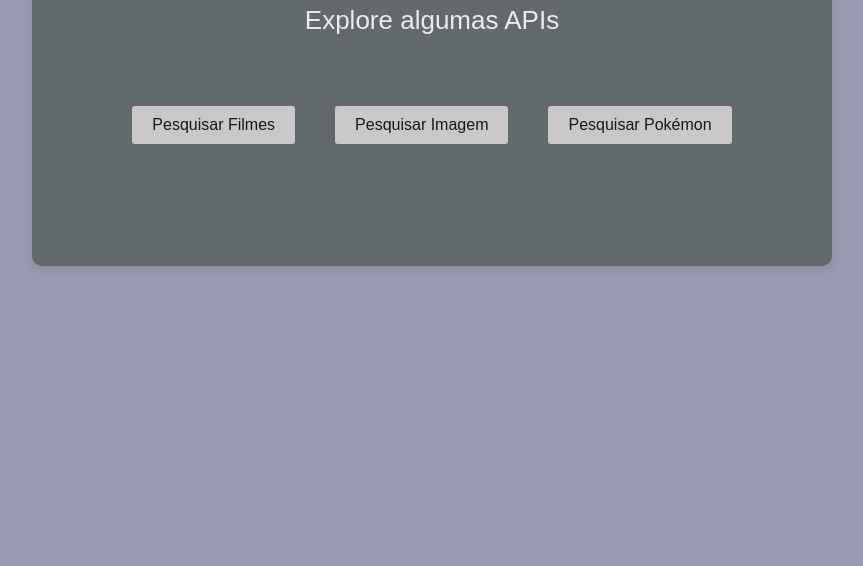
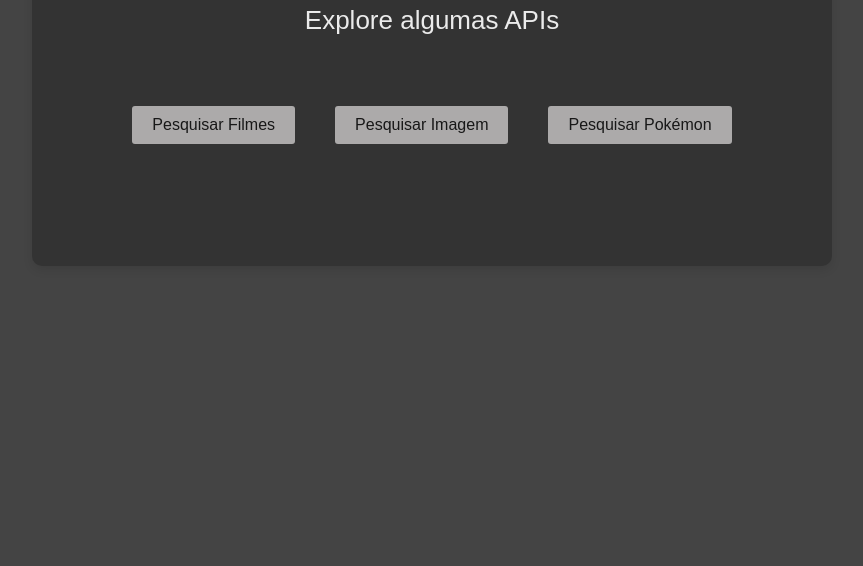
Before and after one commit to VictorSamuell/api-collection, a website: page index.html in a window 1280 px wide. Shown: the part 434-1000 px from the top of the page, without its empty margins (208-1071 px from the left). Drawn offline with Linux system fonts and the light colour scheme.

Commit message:
changes in the colors of the main app

```diff
--- a/public/styles.css
+++ b/public/styles.css
@@ -22,8 +22,7 @@
 
 body {
     font-family: Arial, sans-serif;
-    background-color: #999caf;
-    color: #333;
+    background-color: #444;
     height: 1000px;
     display: flex;
     align-items: center;
@@ -37,7 +36,7 @@
     height: 400px;
     margin: 50px auto;
     padding: 45px;
-    background-color: #636a6e;
+    background-color: #333;
     border-radius: 10px;
     box-shadow: 0 4px 10px rgba(0, 0, 0, 0.1);
     text-align: center;
@@ -85,7 +84,7 @@
 
     margin: 50px auto;
     padding: 20px;
-    background-color: #636a6e;
+    background-color: #333;
     border-radius: 10px;
     box-shadow: 0 4px 10px rgba(0, 0, 0, 0.1);
     text-align: center;
@@ -102,7 +101,7 @@
     max-width: 700px;
     margin: 40px auto;
     padding: 20px;
-    background-color: #657079;
+    background-color: #444;
     border-radius: 10px;
     box-shadow: 0 4px 10px rgba(0, 0, 0, 0.1);
     text-align: center;
@@ -117,7 +116,7 @@
 h1 {
     margin-bottom: 20px;
     font-size: 2rem;
-    color: #e6e4e4;
+    color: #acaaaa;
 }
 
 .search-input {
@@ -125,7 +124,7 @@
   color: #060606;
   max-width: 190px;
   height: 44px;
-  background-color: #c9c7c7;
+  background-color: #acaaaa;
   border-radius: .5rem;
   padding: 0 1rem;
   border: 2px solid transparent;
@@ -146,7 +145,7 @@
     padding: 10px 20px;
     margin: 10px;
     font-size: 1rem;
-    background-color: #c9c7c7;
+    background-color: #acaaaa;
     border: none;
     border-radius: 5px;
     cursor: pointer;
@@ -164,7 +163,7 @@
 a.btn {
     text-decoration: none;
     color: #181818;
-    background-color: #c9c7c7;
+    background-color: #acaaaa;
     padding: 10px 20px;
     border-radius: 3px;
     transition: background-color 0.3s ease, transform 0.3s ease;
@@ -181,7 +180,7 @@
     padding: 10px 20px;
     margin: 20px;
     font-size: 1rem;
-    background-color: #c9c7c7;
+    background-color: #acaaaa;
     border: none;
     border-radius: 5px;
     cursor: pointer;
@@ -196,7 +195,7 @@
 a.btnPoke {
   text-decoration: none;
   color: #181818;
-  background-color: #c9c7c7;
+  background-color: #acaaaa;
   padding: 10px 20px;
   border-radius: 3px;
   transition: background-color 0.3s ease, transform 0.3s ease;
@@ -213,7 +212,7 @@
   padding: 10px 20px;
   margin: 20px;
   font-size: 1rem;
-  background-color: #c9c7c7;
+  background-color: #acaaaa;
   border: none;
   border-radius: 5px;
   cursor: pointer;
@@ -227,7 +226,7 @@
 a.btnFilm {
   text-decoration: none;
   color: #181818;
-  background-color: #c9c7c7;
+  background-color: #acaaaa;
   padding: 10px 20px;
   border-radius: 3px;
   transition: background-color 0.3s ease, transform 0.3s ease;
@@ -244,7 +243,7 @@
   padding: 10px 20px;
   margin: 20px;
   font-size: 1rem;
-  background-color: #c9c7c7;
+  background-color: #acaaaa;
   border: none;
   border-radius: 5px;
   cursor: pointer;
```
